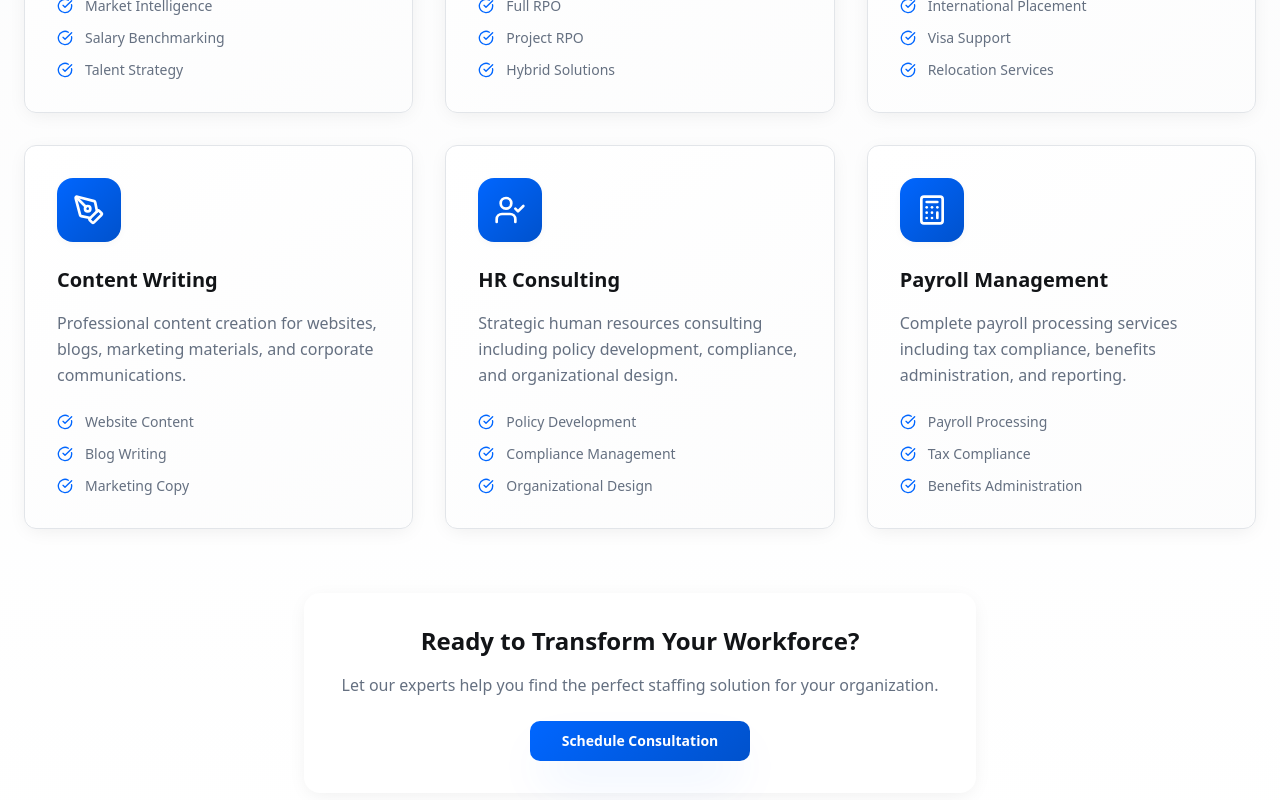
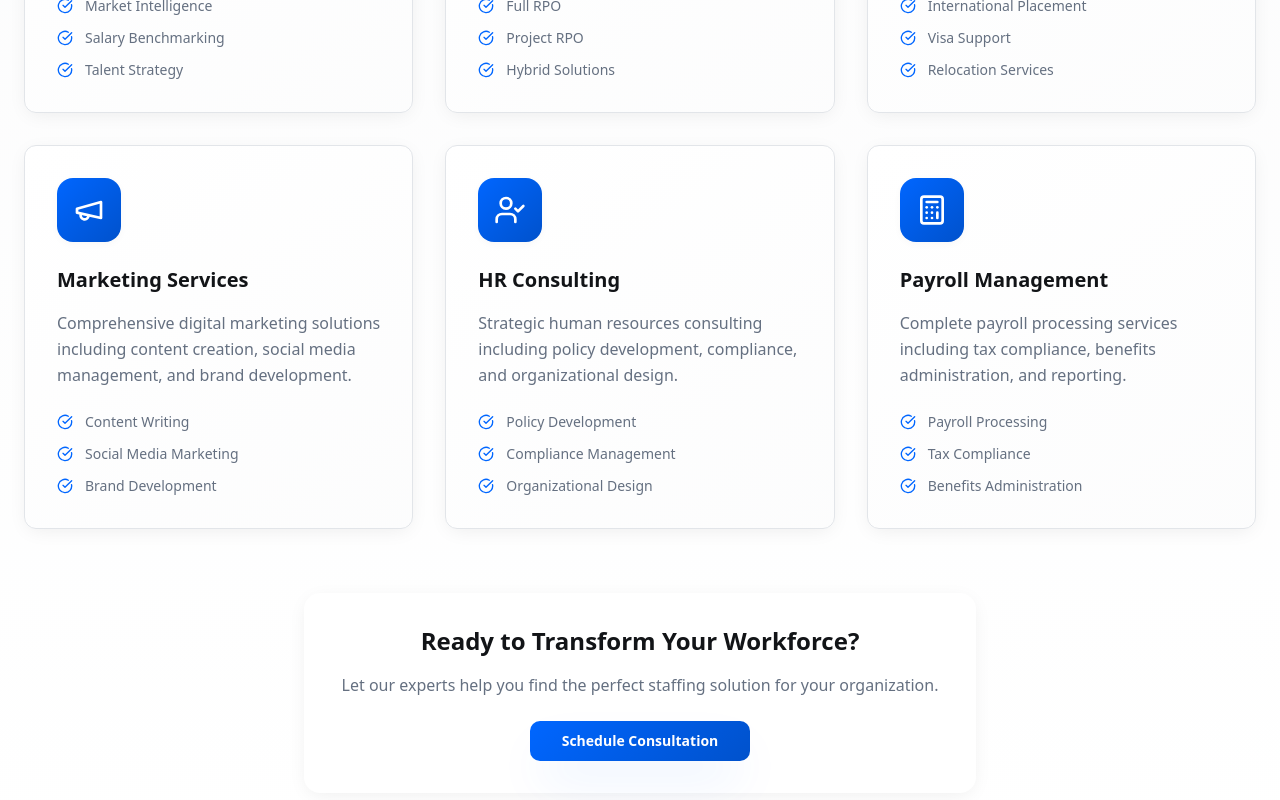
Before and after one commit to sksunilkumar820-byte/web-whisperer-studio-83, a React (Vite) app: page / in a window 1280 px wide. Shown: the part 2495-3295 px from the top of the page. Built offline with nearby package versions, Linux system fonts and the light colour scheme.

Commit message:
Refactor Services Section

```diff
--- a/src/components/Services.tsx
+++ b/src/components/Services.tsx
@@ -1,4 +1,4 @@
-import { Users, Search, TrendingUp, Target, Building, Globe, CheckCircle, PenTool, UserCheck, Calculator } from "lucide-react";
+import { Users, Search, TrendingUp, Target, Building, Globe, CheckCircle, Megaphone, UserCheck, Calculator } from "lucide-react";
 import { Button } from "@/components/ui/button";
 
 const services = [
@@ -39,10 +39,10 @@ const services = [
     features: ["International Placement", "Visa Support", "Relocation Services"]
   },
   {
-    title: "Content Writing",
-    description: "Professional content creation for websites, blogs, marketing materials, and corporate communications.",
-    icon: PenTool,
-    features: ["Website Content", "Blog Writing", "Marketing Copy"]
+    title: "Marketing Services",
+    description: "Comprehensive digital marketing solutions including content creation, social media management, and brand development.",
+    icon: Megaphone,
+    features: ["Content Writing", "Social Media Marketing", "Brand Development"]
   },
   {
     title: "HR Consulting",
```
